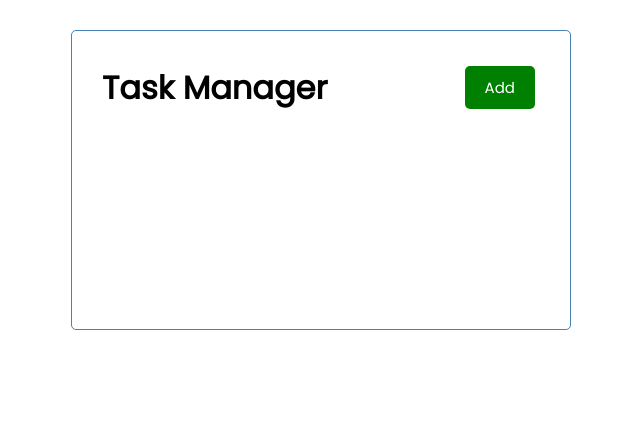
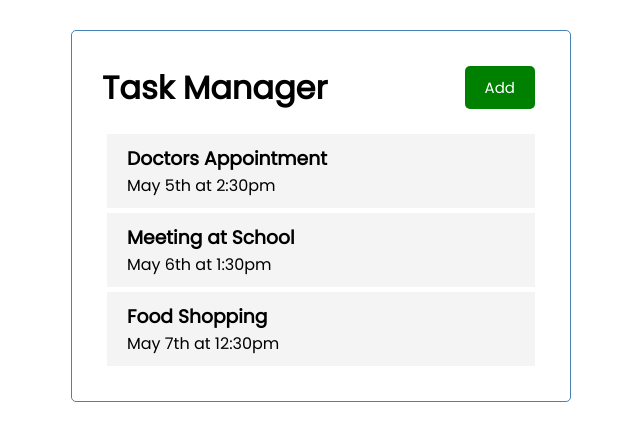
Before and after one commit to Waqas2332/Angular, an Angular app in the folder angular-crash-course/tasks-list/: page / in a window 1280 px wide. Shown: the top 440 px of the page, without its empty margins (319-959 px from the left). Built offline with nearby package versions, Linux system fonts and the light colour scheme.

Commit message:
Added Task Item Component

```diff
--- a/angular-crash-course/tasks-list/src/app/app.component.html
+++ b/angular-crash-course/tasks-list/src/app/app.component.html
@@ -1,3 +1,4 @@
 <div class="container">
   <app-header></app-header>
+  <app-tasks></app-tasks>
 </div>
--- a/angular-crash-course/tasks-list/src/app/app.component.ts
+++ b/angular-crash-course/tasks-list/src/app/app.component.ts
@@ -1,11 +1,12 @@
 import { Component } from '@angular/core';
 import { RouterOutlet } from '@angular/router';
 import { HeaderComponent } from './components/header/header.component';
+import { TasksComponent } from './components/tasks/tasks.component';
 
 @Component({
   selector: 'app-root',
   standalone: true,
-  imports: [RouterOutlet, HeaderComponent],
+  imports: [RouterOutlet, HeaderComponent, TasksComponent],
   templateUrl: './app.component.html',
   styleUrl: './app.component.css',
 })
--- /dev/null
+++ b/angular-crash-course/tasks-list/src/app/components/task-item/task-item.component.css
@@ -0,0 +1,16 @@
+.task {
+  background-color: #f4f4f4;
+  margin: 5px;
+  padding: 10px 20px;
+  cursor: pointer;
+}
+
+.task.reminder {
+  border-left: 5px solid green;
+}
+
+.task h3 {
+  display: flex;
+  align-items: center;
+  justify-content: space-between;
+}
--- /dev/null
+++ b/angular-crash-course/tasks-list/src/app/components/task-item/task-item.component.html
@@ -0,0 +1,4 @@
+<div class="task">
+  <h3>{{ task.text }}</h3>
+  <p>{{ task.day }}</p>
+</div>
--- /dev/null
+++ b/angular-crash-course/tasks-list/src/app/components/tasks/tasks.component.html
@@ -0,0 +1 @@
+<app-task-item *ngFor="let task of tasks" [task]="task"></app-task-item>
--- /dev/null
+++ b/angular-crash-course/tasks-list/src/app/components/tasks/tasks.component.ts
@@ -0,0 +1,16 @@
+import { Component } from '@angular/core';
+import { Task } from '../../Task';
+import { TASKS } from '../../moct-task';
+import { CommonModule } from '@angular/common';
+import { TaskItemComponent } from '../task-item/task-item.component';
+
+@Component({
+  selector: 'app-tasks',
+  standalone: true,
+  imports: [CommonModule, TaskItemComponent],
+  templateUrl: './tasks.component.html',
+  styleUrl: './tasks.component.css',
+})
+export class TasksComponent {
+  tasks: Task[] = TASKS;
+}
```
Also changed, not shown: angular-crash-course/tasks-list/src/app/components/task-item/task-item.component.ts (added, +14 -0 lines), angular-crash-course/tasks-list/src/app/components/tasks/tasks.component.css (added), 2 other files (tests, documents, lock files or other folders).
